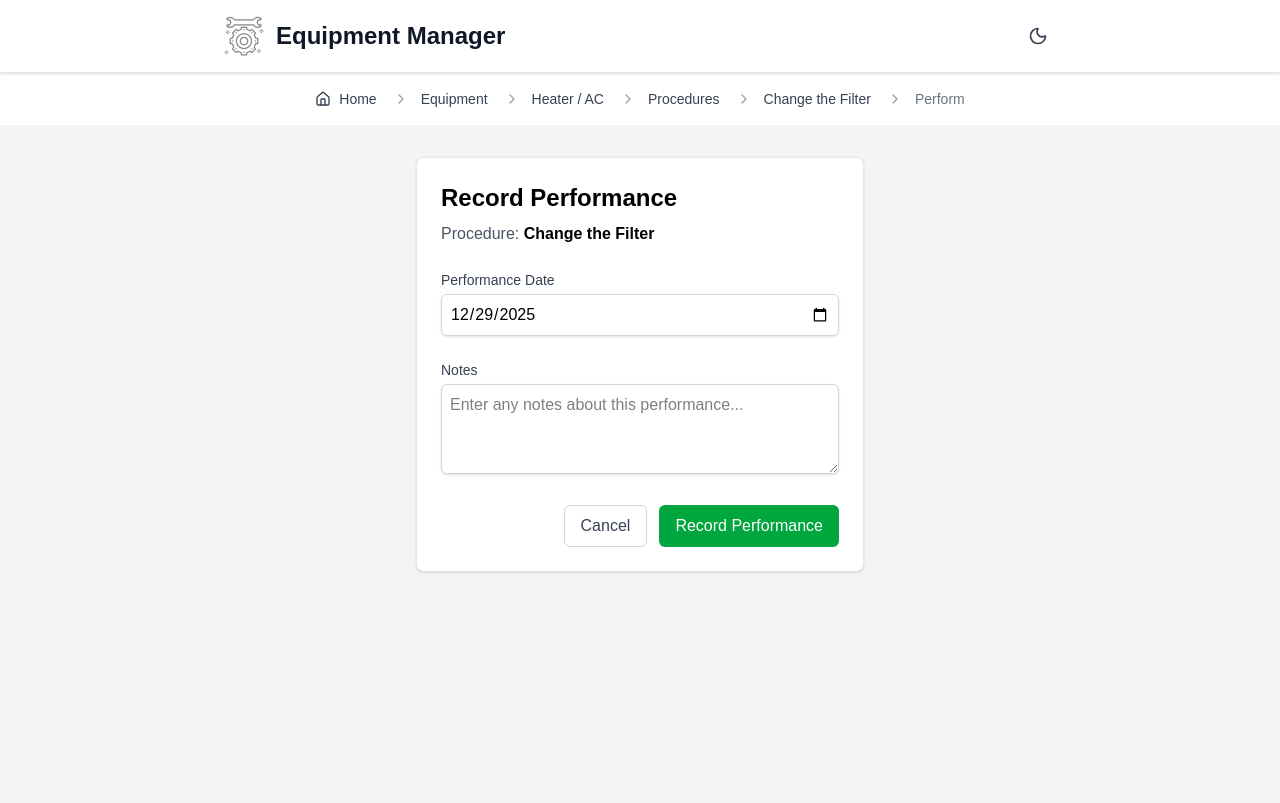
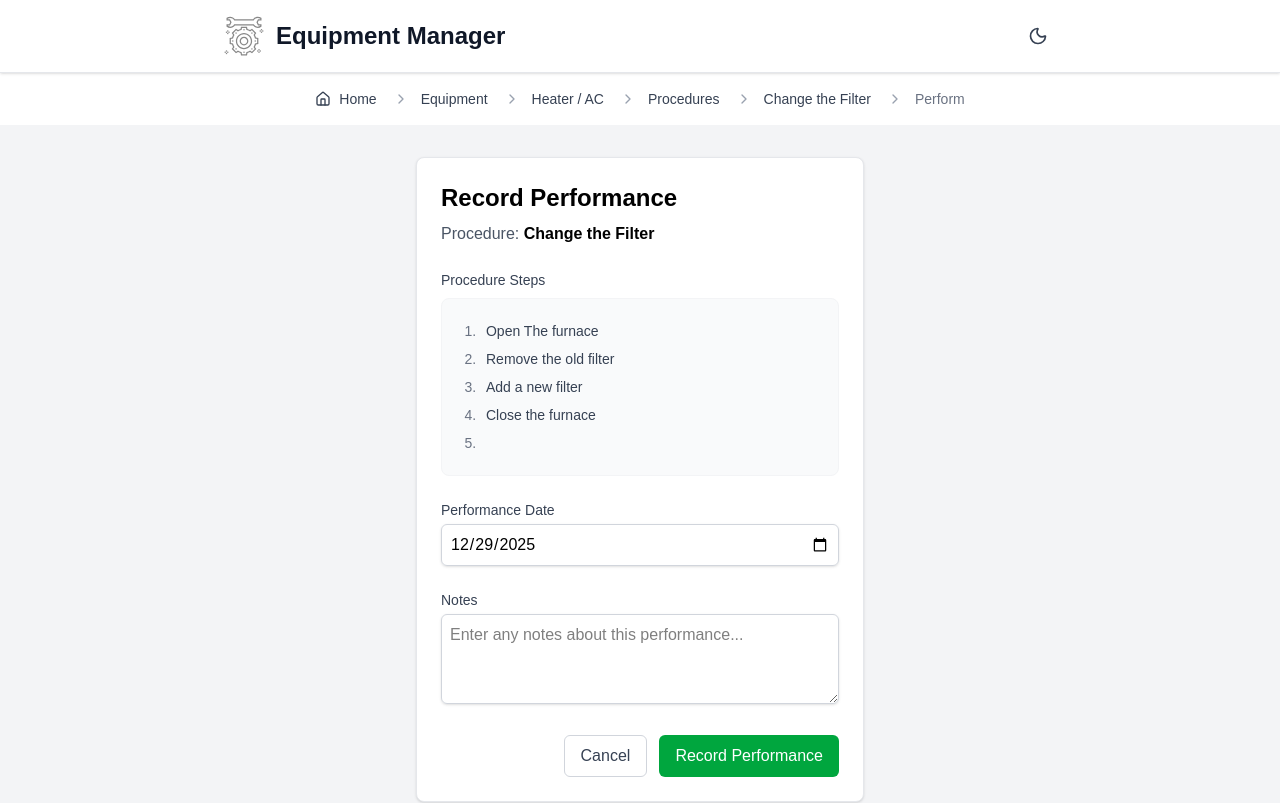
Before and after one commit to paulwoods/equipment, a Next.js app: page /equipment/2dbz1lw/procedures/k6pyktw/perform in a window 1280 px wide. Shown: the top 803 px of the page. Built offline with nearby package versions, Linux system fonts and the light colour scheme.

Commit message:
feat(ui): render procedure steps with markdown support
- Added `ReactMarkdown` to render procedure steps in the perform procedure page.
- Updated UI to display procedure steps with proper styling.

```diff
--- a/src/app/equipment/[id]/procedures/[procedureId]/perform/page.tsx
+++ b/src/app/equipment/[id]/procedures/[procedureId]/perform/page.tsx
@@ -3,6 +3,7 @@
 import {FormEvent, useEffect, useState} from "react";
 import {useParams, useRouter} from "next/navigation";
 import {addPerformanceAction, fetchEquipment} from "@/app/actions";
+import ReactMarkdown from "react-markdown";
 
 export default function PerformProcedurePage() {
     const {id, procedureId} = useParams() as { id: string; procedureId: string };
@@ -10,6 +11,7 @@ export default function PerformProcedurePage() {
     const [performDate, setPerformDate] = useState(new Date().toISOString().split("T")[0]);
     const [notes, setNotes] = useState("");
     const [procedureName, setProcedureName] = useState("");
+    const [procedureSteps, setProcedureSteps] = useState("");
     const [loading, setLoading] = useState(true);
 
     useEffect(() => {
@@ -19,6 +21,7 @@ export default function PerformProcedurePage() {
             const procedure = equipment?.procedures?.find((p) => p.id === procedureId);
             if (procedure) {
                 setProcedureName(procedure.name);
+                setProcedureSteps(procedure.steps || "");
             }
             setLoading(false);
         };
@@ -43,6 +46,17 @@ export default function PerformProcedurePage() {
                     <p className="text-gray-600 dark:text-gray-400 mb-6">Procedure: <span
                         className="font-semibold text-black dark:text-white">{procedureName}</span>
                     </p>
+
+                    {procedureSteps && (
+                        <div className="mb-6">
+                            <label className="block text-sm font-medium text-gray-700 dark:text-gray-300 mb-2">Procedure
+                                Steps</label>
+                            <div
+                                className="prose prose-sm max-w-none dark:prose-invert bg-gray-50 dark:bg-gray-800/50 p-4 rounded-lg border border-gray-100 dark:border-gray-800">
+                                <ReactMarkdown>{procedureSteps}</ReactMarkdown>
+                            </div>
+                        </div>
+                    )}
 
                     <div className="mb-6">
                         <label className="block text-sm font-medium text-gray-700 dark:text-gray-300 mb-1">Performance
```
